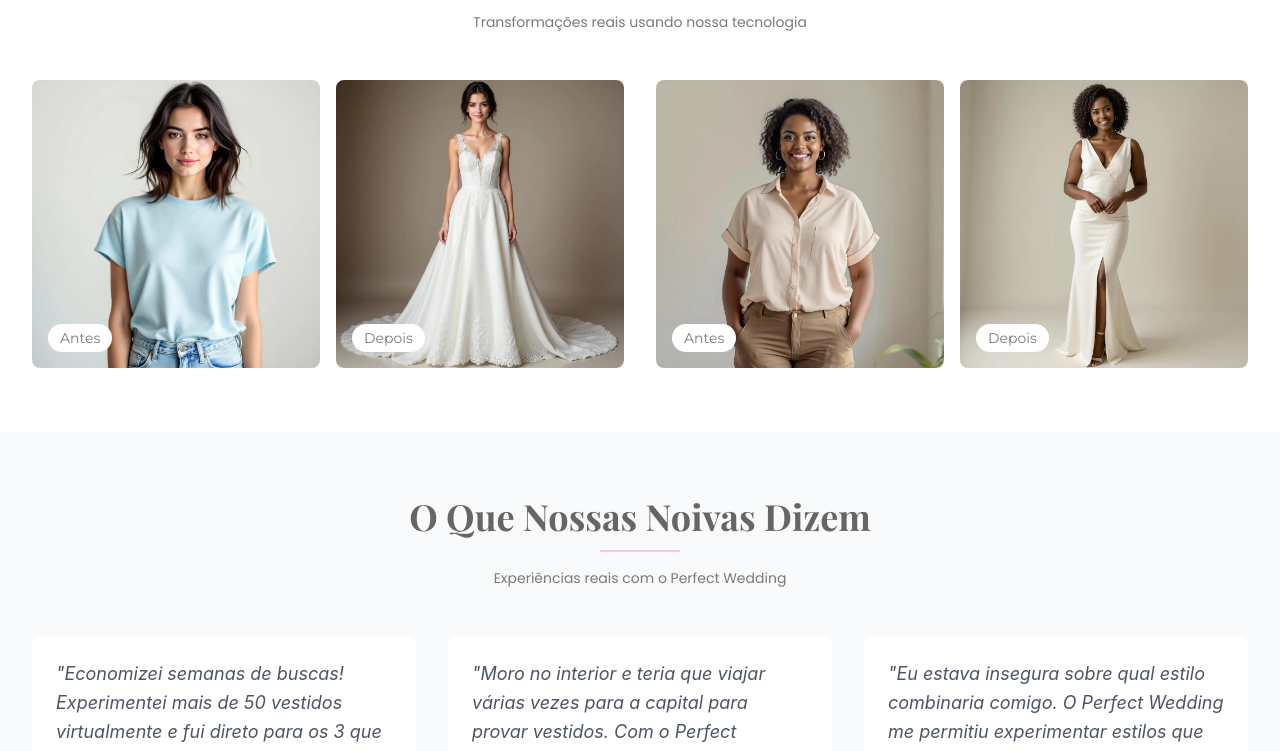
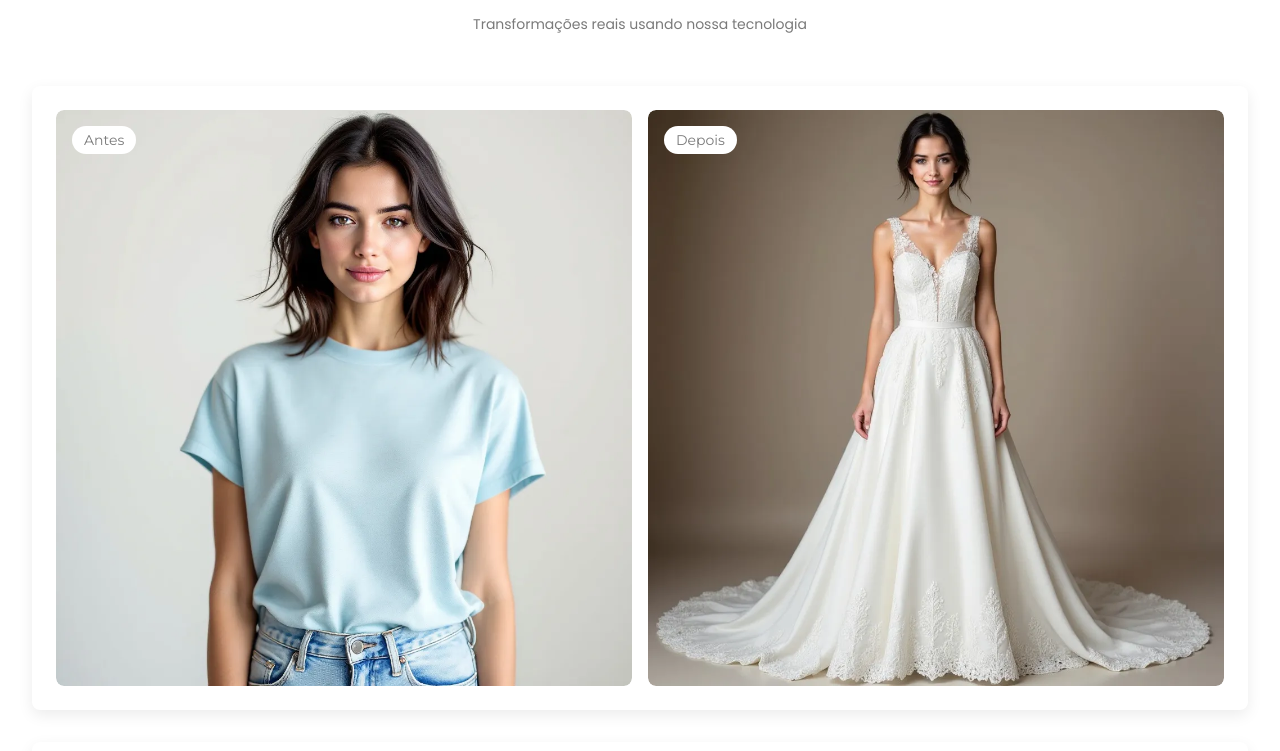
Before and after one commit to perfect-wedding-ai/pre-launch-hotsite, a Next.js app in the folder perfect-wedding-next/: page /1 in a window 1280 px wide. Shown: the part 2600-3351 px from the top of the page. Built offline with nearby package versions, Linux system fonts and the light colour scheme.

Commit message:
Ajuste da seção antes e depois.

```diff
--- a/perfect-wedding-next/src/app/[lang]/page.tsx
+++ b/perfect-wedding-next/src/app/[lang]/page.tsx
@@ -168,54 +168,62 @@ export default function Home() {
         <div className="container">
           <div className="text-center mb-12">
             <h2 className="text-4xl mb-4">Veja o Perfect Wedding em Ação</h2>
-            <p className="text-center mx-auto text-[rgb(122,122,122)] text-sm font-['Poppins']">Transformações reais usando nossa tecnologia</p>
+            <p className="text-center mx-auto text-[rgb(122,122,122)] text-sm font-['Poppins'] leading-[25.6px]">Transformações reais usando nossa tecnologia</p>
           </div>
-          <div className="grid grid-cols-1 md:grid-cols-2 gap-8">
-            <div className="showcase-item">
-              <div className="before-after grid grid-cols-2 gap-4">
-                <div className="before relative">
+          <div className="grid grid-cols-1 gap-8">
+            <div className="showcase-item bg-white p-6 rounded-lg shadow-[0px_5px_15px_0px_rgba(0,0,0,0.08)]">
+              <div className="before-after grid grid-cols-1 md:grid-cols-2 gap-4">
+                <div className="before relative overflow-hidden rounded-lg">
+                  <span className="absolute top-4 left-4 z-10 bg-white px-3 py-1 rounded-full text-sm">Antes</span>
+                  <div className="image-wrapper overflow-hidden rounded-lg">
                     <Image
                       src="/assets/images/before-1.webp"
                       alt="Antes da prova virtual de vestido de noiva"
                       width={450}
                       height={450}
-                    className="rounded-lg"
+                      className="w-full h-auto transition-transform duration-300 hover:scale-105"
                     />
-                  <span className="absolute bottom-4 left-4 bg-white px-3 py-1 rounded-full text-sm">Antes</span>
                   </div>
-                <div className="after relative">
+                </div>
+                <div className="after relative overflow-hidden rounded-lg">
+                  <span className="absolute top-4 left-4 z-10 bg-white px-3 py-1 rounded-full text-sm">Depois</span>
+                  <div className="image-wrapper overflow-hidden rounded-lg">
                     <Image
                       src="/assets/images/after-1.webp"
                       alt="Depois da prova virtual de vestido de noiva"
                       width={450}
                       height={450}
-                    className="rounded-lg"
+                      className="w-full h-auto transition-transform duration-300 hover:scale-105"
                     />
-                  <span className="absolute bottom-4 left-4 bg-white px-3 py-1 rounded-full text-sm">Depois</span>
                   </div>
                 </div>
               </div>
-            <div className="showcase-item">
-              <div className="before-after grid grid-cols-2 gap-4">
-                <div className="before relative">
+            </div>
+            <div className="showcase-item bg-white p-6 rounded-lg shadow-[0px_5px_15px_0px_rgba(0,0,0,0.08)]">
+              <div className="before-after grid grid-cols-1 md:grid-cols-2 gap-4">
+                <div className="before relative overflow-hidden rounded-lg">
+                  <span className="absolute top-4 left-4 z-10 bg-white px-3 py-1 rounded-full text-sm">Antes</span>
+                  <div className="image-wrapper overflow-hidden rounded-lg">
                     <Image
                       src="/assets/images/before-2.webp"
                       alt="Antes da prova virtual de vestido de noiva"
                       width={450}
                       height={450}
-                    className="rounded-lg"
+                      className="w-full h-auto transition-transform duration-300 hover:scale-105"
                     />
-                  <span className="absolute bottom-4 left-4 bg-white px-3 py-1 rounded-full text-sm">Antes</span>
                   </div>
-                <div className="after relative">
+                </div>
+                <div className="after relative overflow-hidden rounded-lg">
+                  <span className="absolute top-4 left-4 z-10 bg-white px-3 py-1 rounded-full text-sm">Depois</span>
+                  <div className="image-wrapper overflow-hidden rounded-lg">
                     <Image
                       src="/assets/images/after-2.webp"
                       alt="Depois da prova virtual de vestido de noiva"
                       width={450}
                       height={450}
-                    className="rounded-lg"
+                      className="w-full h-auto transition-transform duration-300 hover:scale-105"
                     />
-                  <span className="absolute bottom-4 left-4 bg-white px-3 py-1 rounded-full text-sm">Depois</span>
+                  </div>
                 </div>
               </div>
             </div>
```
Lines whose indentation alone changed are shown as unchanged.
